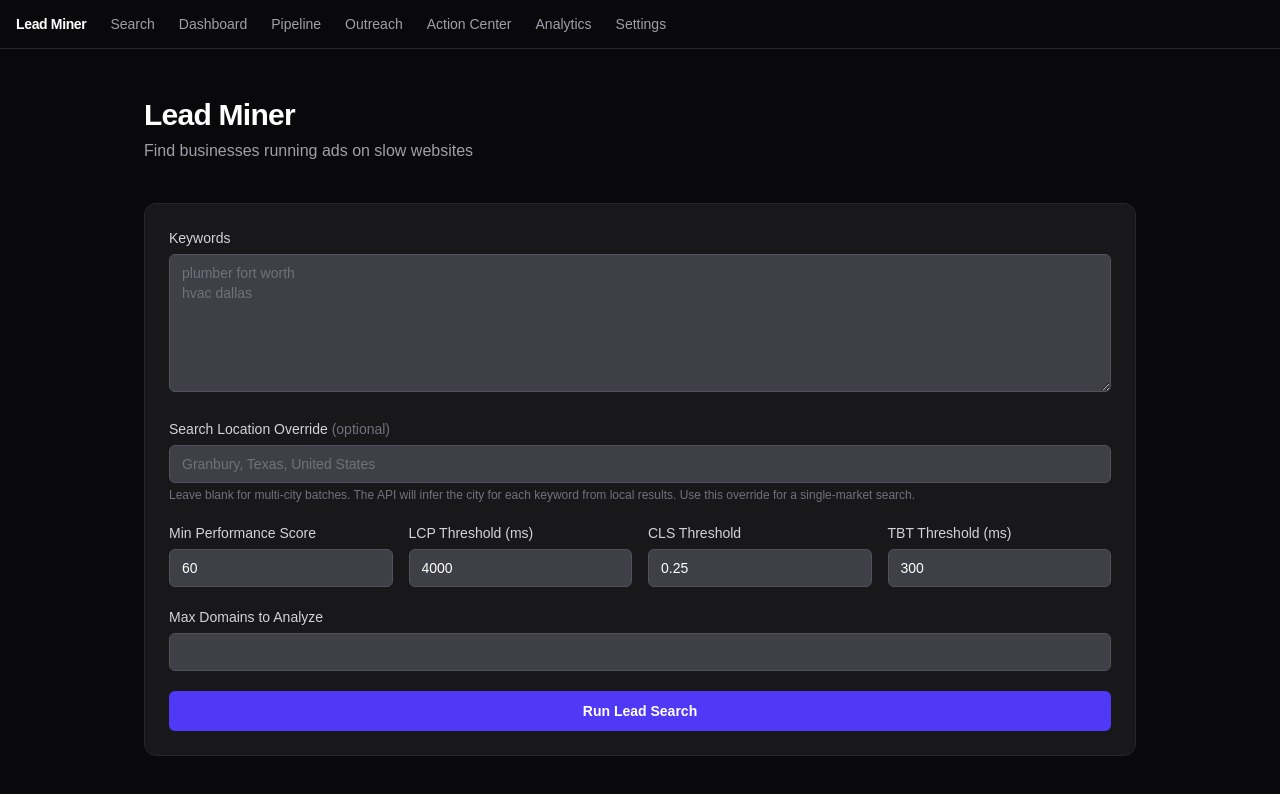
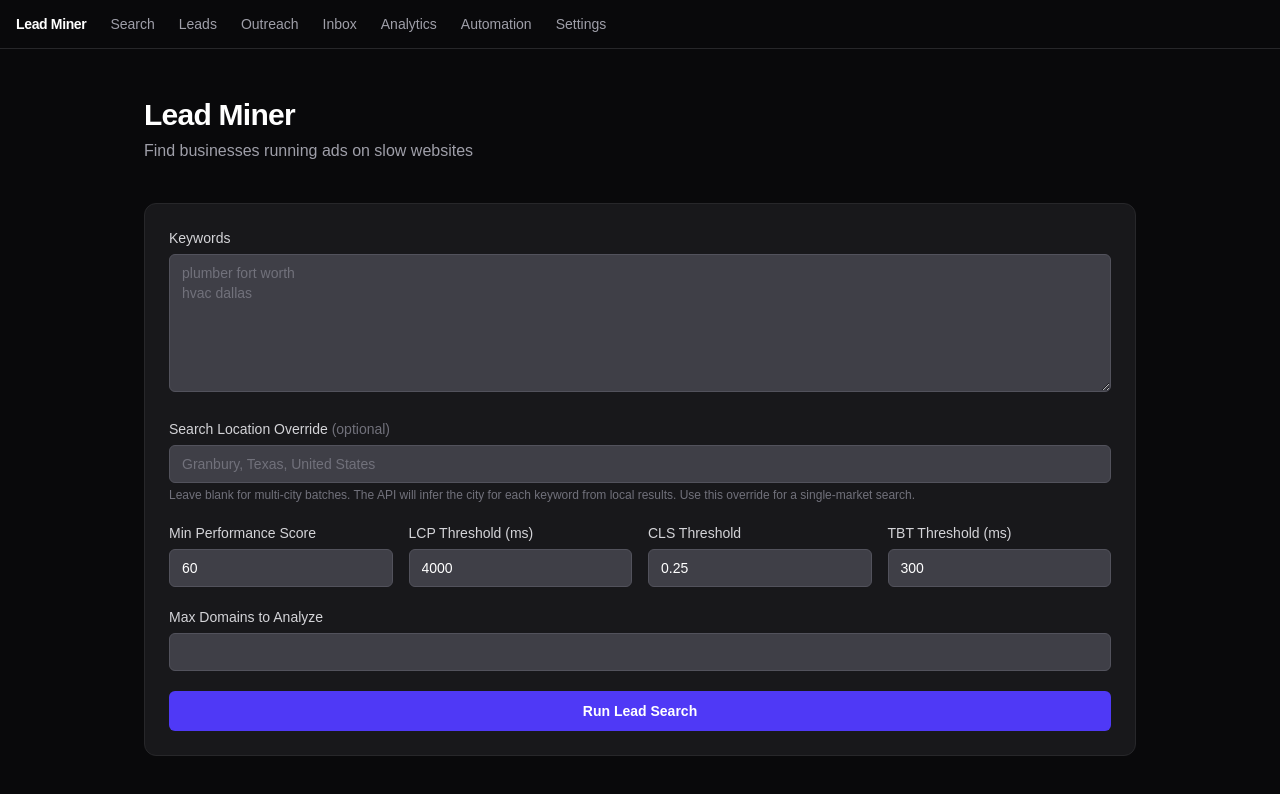
Before and after one commit to bwoodson72/lead-miner, a Next.js app: page / in a window 1280 px wide. Shown: the top 794 px of the page. Built offline with nearby package versions, Linux system fonts and the light colour scheme.

Commit message:
Align navigation with operator console

```diff
--- a/src/app/layout.tsx
+++ b/src/app/layout.tsx
@@ -6,18 +6,18 @@ import "./globals.css";
 const geistSans = Geist({ variable: "--font-geist-sans", subsets: ["latin"] });
 const geistMono = Geist_Mono({ variable: "--font-geist-mono", subsets: ["latin"] });
 
-export const metadata: Metadata = { title: "Lead Miner", description: "Find and manage leads from businesses with slow websites" };
+export const metadata: Metadata = { title: "Lead Miner", description: "AI-assisted lead research, outreach, follow-up, and reply operations" };
 
 export default function RootLayout({ children }: Readonly<{ children: React.ReactNode }>) {
   return <html lang="en"><body className={`${geistSans.variable} ${geistMono.variable} antialiased`}>
-    <nav className="border-b border-zinc-800 bg-zinc-950"><div className="mx-auto flex h-12 max-w-7xl items-center gap-6 px-4">
+    <nav className="border-b border-zinc-800 bg-zinc-950"><div className="mx-auto flex min-h-12 max-w-7xl flex-wrap items-center gap-x-6 gap-y-2 px-4 py-2">
       <span className="text-sm font-bold tracking-tight text-white">Lead Miner</span>
       <Link href="/" className="text-sm text-zinc-400 transition-colors hover:text-white">Search</Link>
-      <Link href="/dashboard" className="text-sm text-zinc-400 transition-colors hover:text-white">Dashboard</Link>
-      <Link href="/pipeline" className="text-sm text-zinc-400 transition-colors hover:text-white">Pipeline</Link>
+      <Link href="/dashboard" className="text-sm text-zinc-400 transition-colors hover:text-white">Leads</Link>
       <Link href="/outreach" className="text-sm text-zinc-400 transition-colors hover:text-white">Outreach</Link>
-      <Link href="/inbox" className="text-sm text-zinc-400 transition-colors hover:text-white">Action Center</Link>
+      <Link href="/inbox" className="text-sm text-zinc-400 transition-colors hover:text-white">Inbox</Link>
       <Link href="/analytics" className="text-sm text-zinc-400 transition-colors hover:text-white">Analytics</Link>
+      <Link href="/automation" className="text-sm text-zinc-400 transition-colors hover:text-white">Automation</Link>
       <Link href="/settings" className="text-sm text-zinc-400 transition-colors hover:text-white">Settings</Link>
     </div></nav>
     {children}
```
